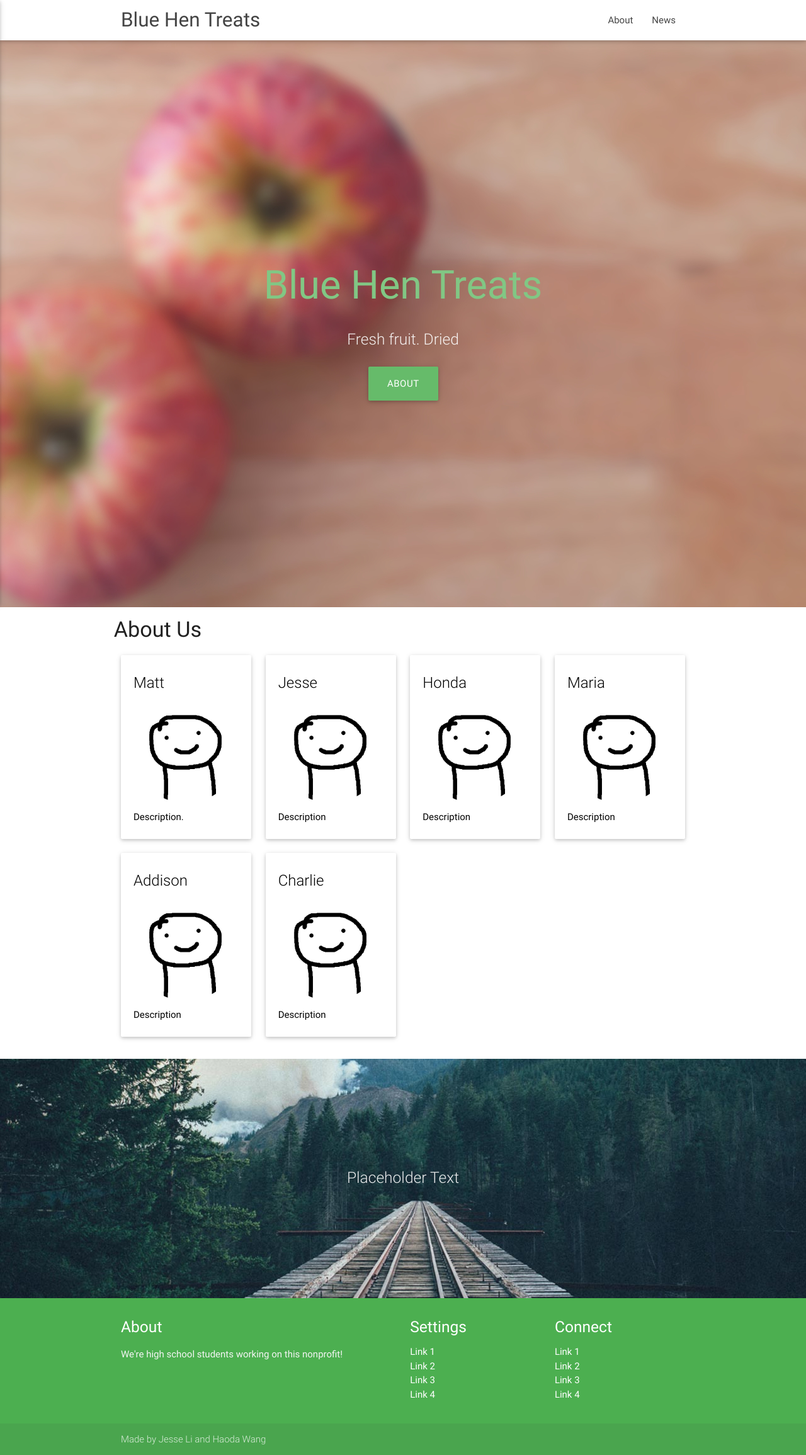
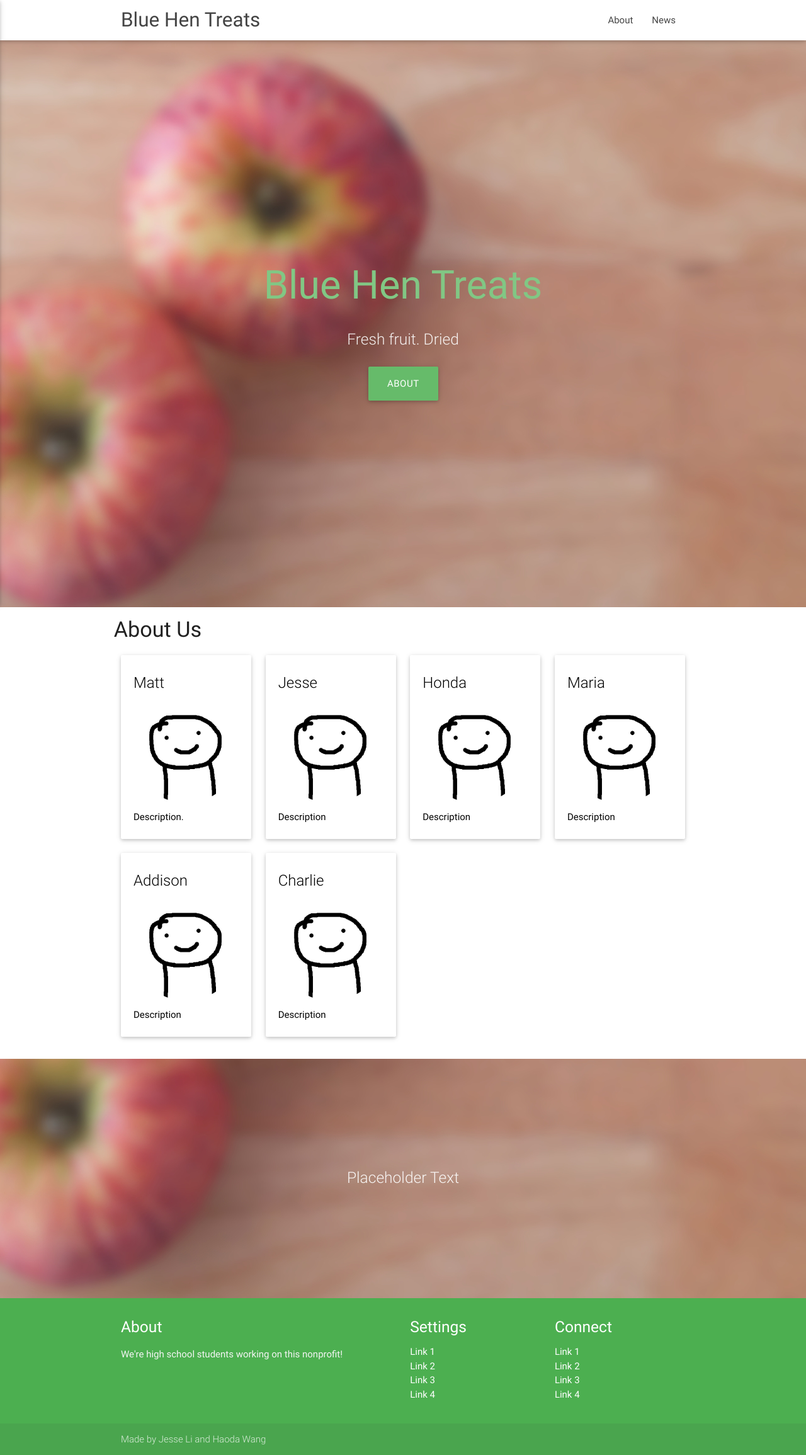
Before and after one commit to veggiedefender/bluehentreats, a Jekyll site: the page built from index.html, in a window 1280 px wide. Shown: the whole page at 63% size. Built offline with Jekyll 4.4.1, drawn with Linux system fonts in a browser that asks for light colours; nearby versions of some CDN libraries.

Commit message:
background

```diff
--- a/index.html
+++ b/index.html
@@ -95,7 +95,7 @@ layout: default
         </div>
       </div>
     </div>
-    <div class="parallax"><img src="img/background3.jpg" alt="Unsplashed background img 3"></div>
+    <div class="parallax"><img src="img/background1.jpg" alt="Unsplashed background img 3"></div>
   </div>
 
   <script>
```
